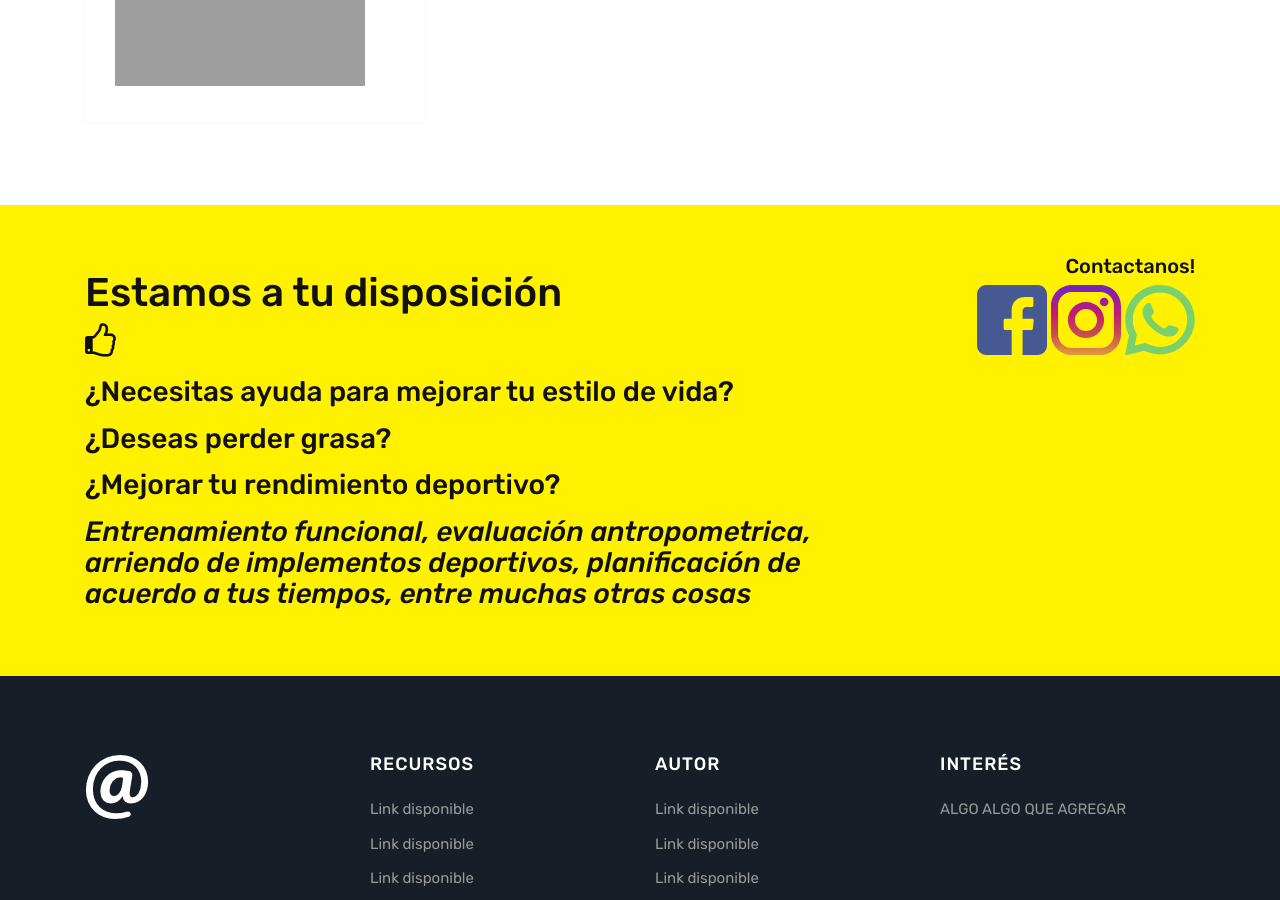
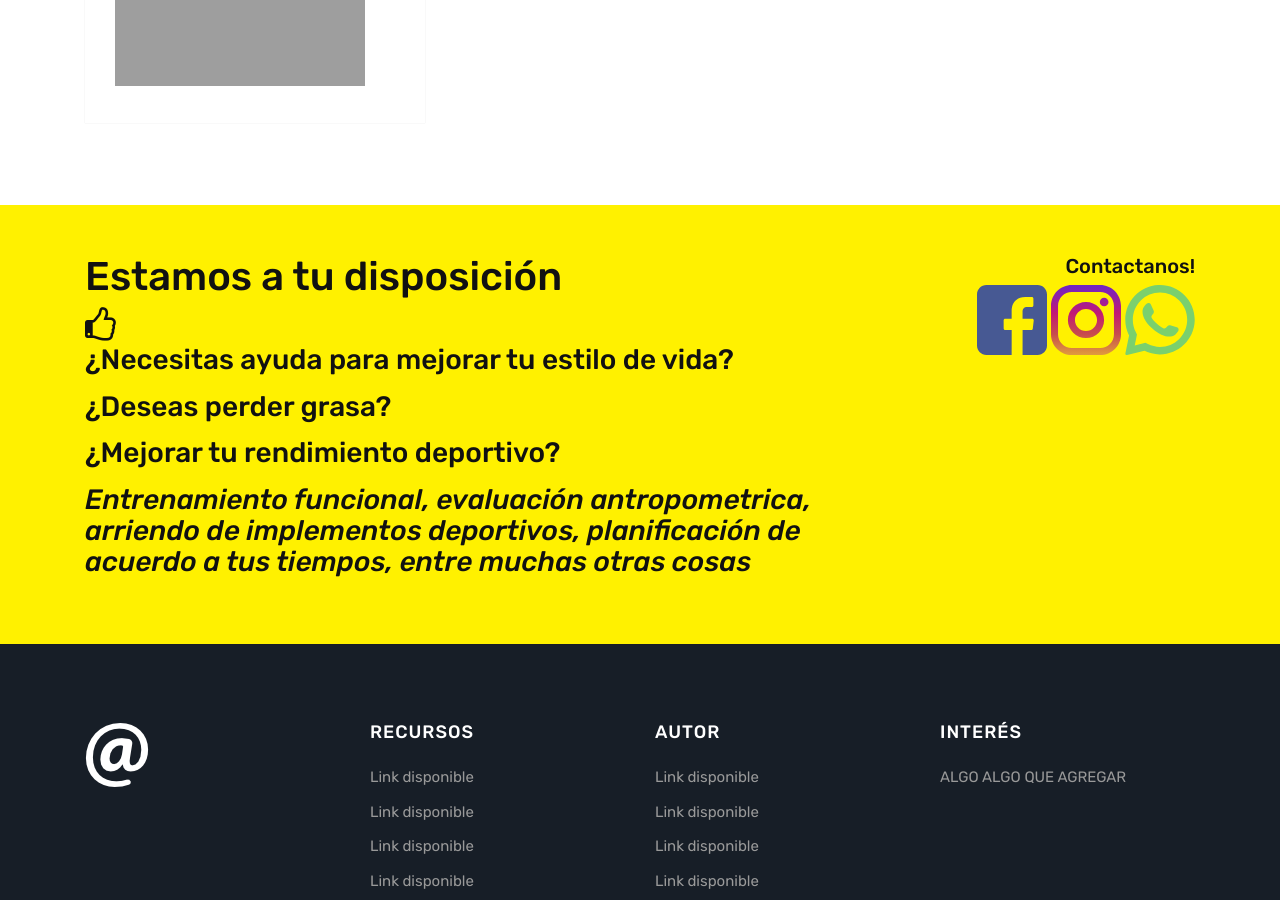
Before and after one commit to msanhueza/alex, a Jekyll site: the page built from index.html, in a window 1280 px wide and 900 px high, scrolled down 2426 px. Built offline with Jekyll 4.4.1, drawn with Linux system fonts in a browser that asks for light colours; the list of posts is cut into pages by our own code; grey boxes are pictures that could not be loaded.

Commit message:
Update default.html

```diff
--- a/_layouts/default.html
+++ b/_layouts/default.html
@@ -120,7 +120,7 @@
         <div class="container">
             <div class="row justify-content-center">
                 <div class="col-md-8">
-                    <p><h1>Estamos a tu disposición </h1><i class="fa fa-thumbs-o-up" style="font-size:36px"></i></p>
+                    <h1>Estamos a tu disposición </h1><i class="fa fa-thumbs-o-up" style="font-size:36px"></i>
                     <h3>¿Necesitas ayuda para mejorar tu estilo de vida?</h3>
                     <h3>¿Deseas perder grasa?</h3>
                     <h3>¿Mejorar tu rendimiento deportivo?</h3>
```
